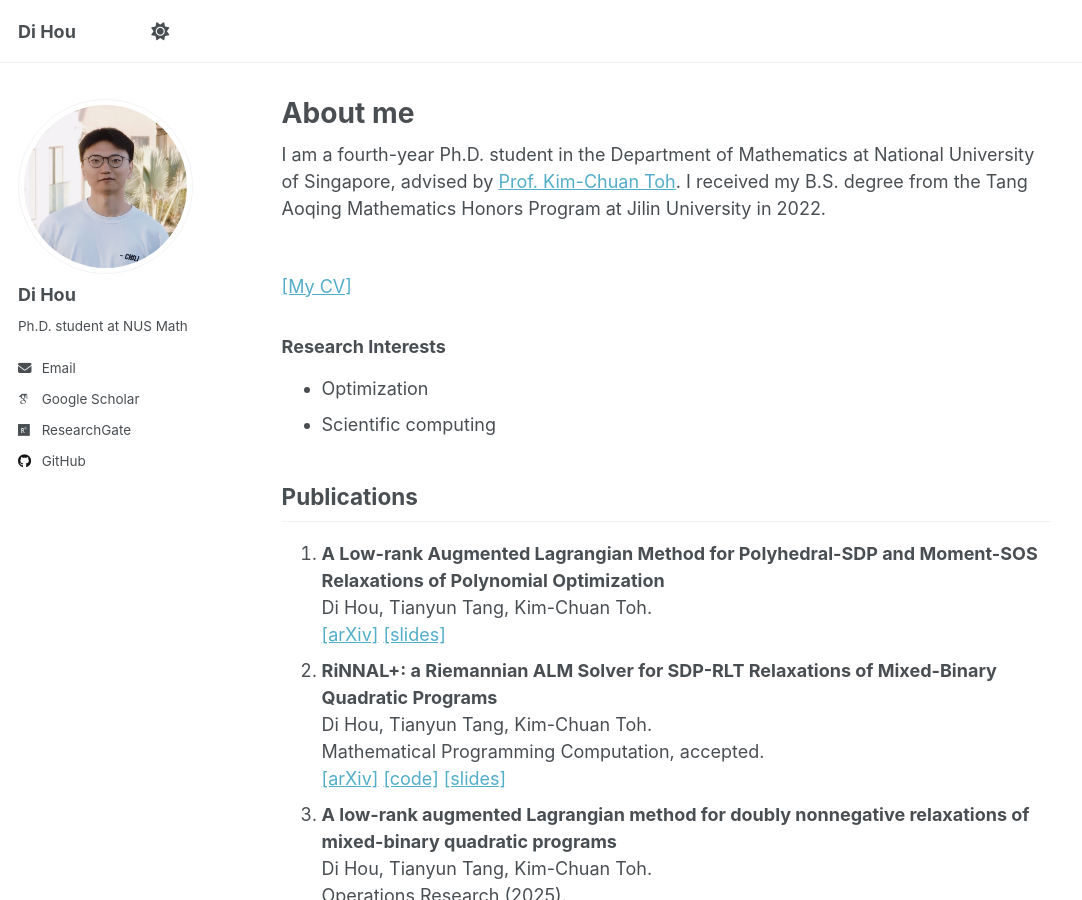
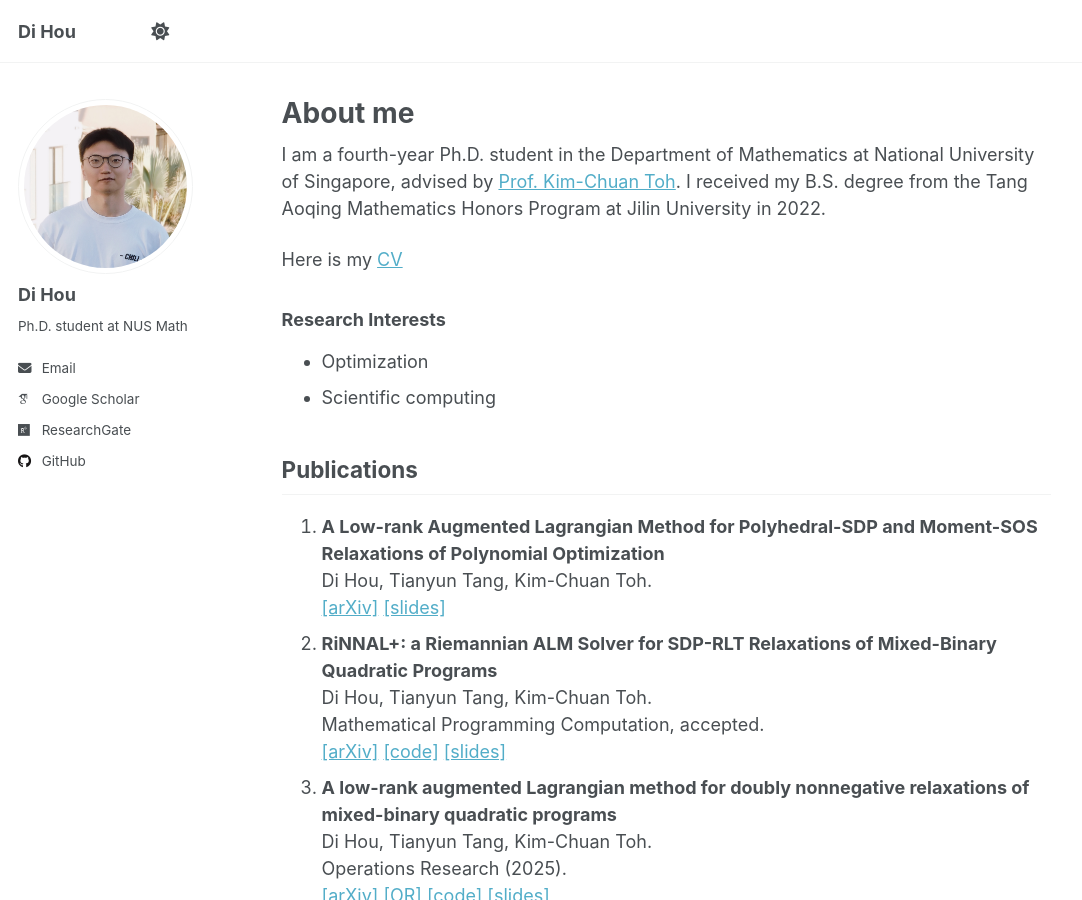
Before and after one commit to HouDiOpt/HouDiOpt.github.io, a Jekyll site: the page built from _pages/about.md, in a window 1280 px wide and 900 px high. Shown: the whole window, without its empty margins (0-1082 px from the left). Built offline with Jekyll 4.4.1, drawn with Linux system fonts in a browser that asks for light colours; some web fonts are replaced; a script that is not in the unit is left out.

Commit message:
Update about.md

```diff
--- a/_pages/about.md
+++ b/_pages/about.md
@@ -9,7 +9,7 @@ redirect_from:
 
 I am a fourth-year Ph.D. student in the Department of Mathematics at National University of Singapore, advised by [Prof. Kim-Chuan Toh](https://blog.nus.edu.sg/mattohkc/). I received my B.S. degree from the Tang Aoqing Mathematics Honors Program at Jilin University in 2022.
 
-<br>[[My CV]](/files/CV_HouDi.pdf)
+Here is my [CV](/files/CV_HouDi.pdf)
 
 <!--My research focuses on developing efficient, robust, and scalable algorithms for large-scale optimization problems. I am currently working on solving convex relaxations of nonconvex models that arise in engineering, scientific computing, and machine learning. My interests include:
 - Semidefinite programming
```
